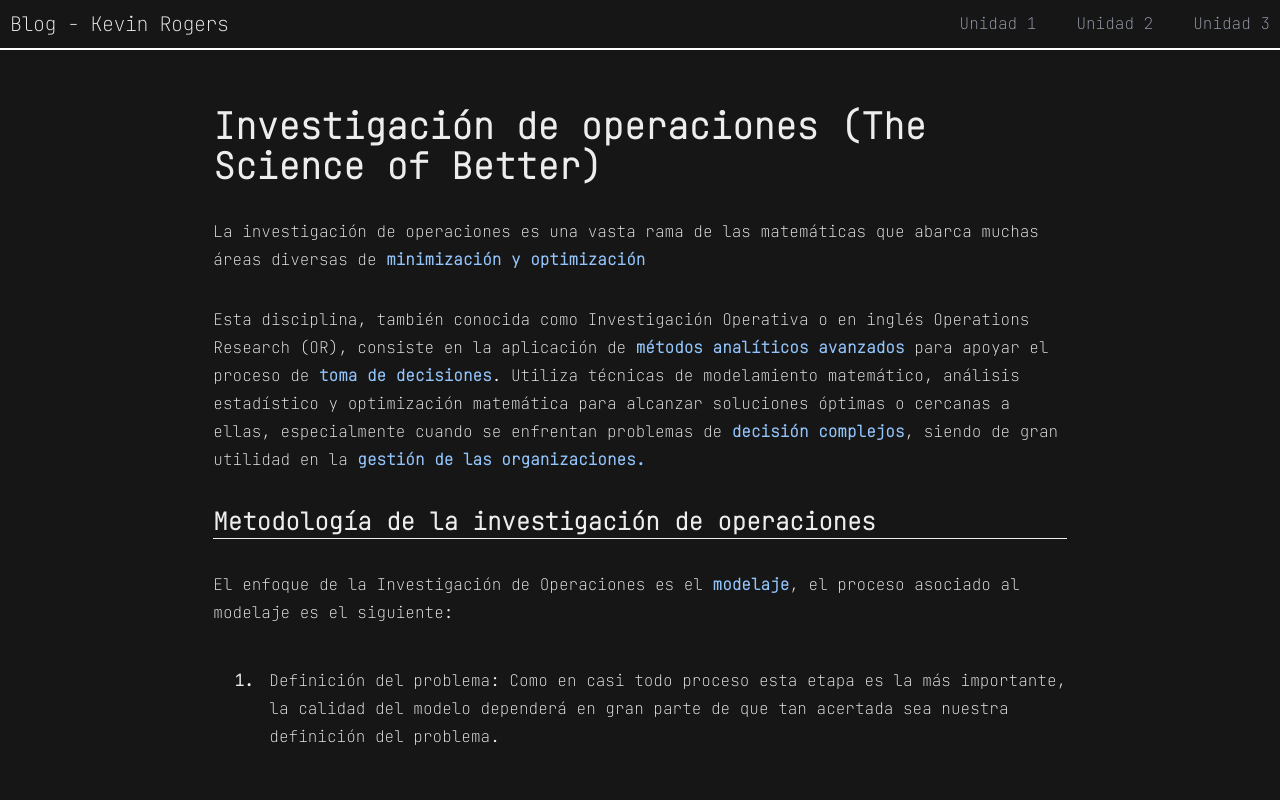
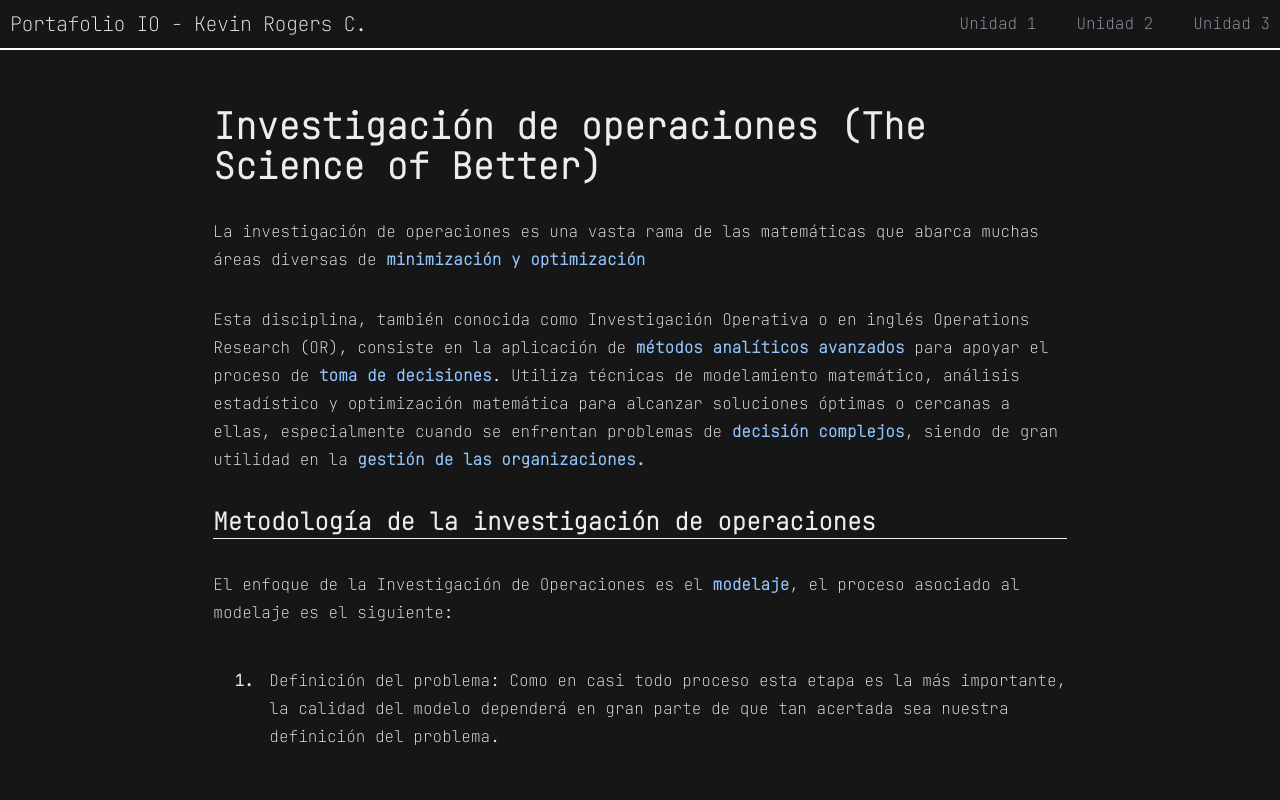
Before and after one commit to KORC-hub/portafolio_io, a Next.js app: page / in a window 1280 px wide. Shown: the top 800 px of the page. Built offline with nearby package versions, Linux system fonts and the light colour scheme.

Commit message:
update layout

```diff
--- a/src/app/layout.tsx
+++ b/src/app/layout.tsx
@@ -28,7 +28,7 @@ export default function RootLayout({
       <body>
         <nav className="py-3 px-4 flex items-center justify-between mb-10 border-b-2 border-white">
           <Link className="text-xl tracking-tight" href="/">
-            Blog - Kevin Rogers
+            Portafolio IO - Kevin Rogers C.
           </Link>
           <div className="flex items-center gap-10">
             {navLinks.map((link) => {
```
